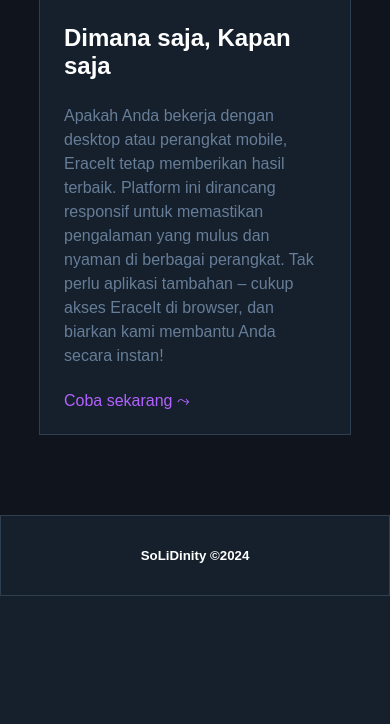
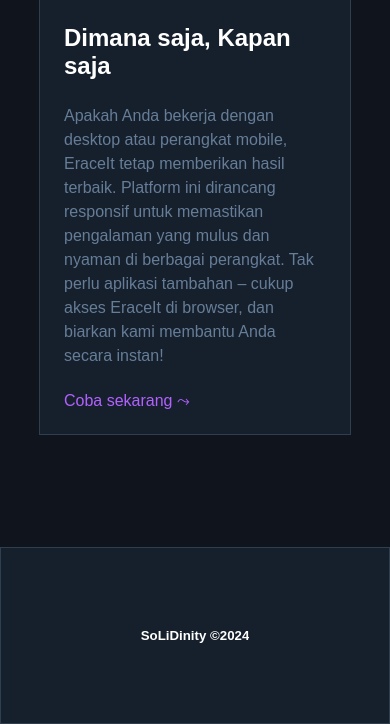
Before and after one commit to SoLiDinity/eraceit, a Flask app: page /about in a window 390 px wide. Shown: the part 2331-3055 px from the top of the page. Before the commit the page ends 2927 px from the top, so only its background shows below. Run offline with Flask 3, Linux system fonts and the light colour scheme.

Commit message:
Added footer styling

```diff
--- a/static/styles/about.css
+++ b/static/styles/about.css
@@ -1,4 +1,5 @@
 @import url(./movingBackground.css);
+@import url(./footer.css);
 
 * {
   margin: 0;
@@ -167,16 +168,6 @@
     height: fit-content;
 }
 
-
-footer {
-  width: 100%;
-  height: max-content;
-  background-color: #16202c;
-  padding: 2rem;
-  bottom: 0;
-  border: 1px solid #303f50;
-}
-
 #backToTop {
   position: fixed;
   z-index: 999;
@@ -218,17 +209,21 @@
     }
 }
 
-@media (max-width: 850px) {
+@media (max-width: 1200px) {
   #illustration {
     width: 100%;
     aspect-ratio: initial;
   }
 
-  #sec1,
   #sec2,
   #sec3 {
     flex-direction: column-reverse;
-    aspect-ratio: 1/1;
+  }
+}
+
+@media (orientation: portrait) or (max-width: 850px) {
+  #sec1 {
+    flex-direction: column-reverse;
   }
 
   #buttons {
--- /dev/null
+++ b/static/styles/footer.css
@@ -0,0 +1,94 @@
+footer {
+  width: 100%;
+  height: max-content;
+  background-color: #16202c;
+  padding: 2rem 10vw 3rem;
+  bottom: 0;
+  border: 1px solid #303f50;
+  display: flex;
+  justify-content: space-around;
+  align-items: center;
+  margin-top: 2rem;
+  color: white;
+}
+
+footer div,
+footer h3,
+footer h5,
+footer ul,
+footer li,
+footer a {
+  padding: 0;
+  margin: 0;
+}
+
+footer ul {
+  list-style: none;
+}
+
+footer a {
+  text-decoration: none;
+}
+
+footer #other {
+  width: fit-content;
+}
+
+footer #navigation {
+  display: flex;
+  gap: 7.5vw;
+}
+
+footer #navigation ul {
+  display: flex;
+  flex-direction: column;
+  gap: 0.5rem;
+}
+
+footer #navigation ul h3,
+footer #links h3 {
+  margin-bottom: 0.5rem;
+  width: fit-content;
+  color: rgb(178, 97, 255);
+}
+
+footer #navigation ul li {
+  width: fit-content;
+  list-style: none;
+}
+
+footer #links {
+  /* width: 100%; */
+  display: flex;
+  justify-content: center;
+  align-items: center;
+  flex-direction: column;
+  gap: 0.75rem;
+}
+
+footer #links ul {
+  display: flex;
+  gap: 1rem;
+}
+
+footer #links ul li a i {
+  font-size: clamp(40px, 2vw, 160px);
+  overflow: hidden;
+}
+
+footer a:hover i {
+  color: rgb(178, 97, 255);
+}
+
+@media (orientation: portrait) or (max-width: 850px) {
+  footer {
+    display: flex;
+    flex-direction: column;
+    gap: 3rem;
+    padding-bottom: 5rem;
+  }
+
+  footer #navigation {
+    flex-direction: column;
+  }
+}
--- a/static/styles/styles.css
+++ b/static/styles/styles.css
@@ -1,5 +1,6 @@
 @import url(./popup.css);
 @import url(./movingBackground.css);
+@import url(./footer.css);
 
 * {
   margin: 0;
```
